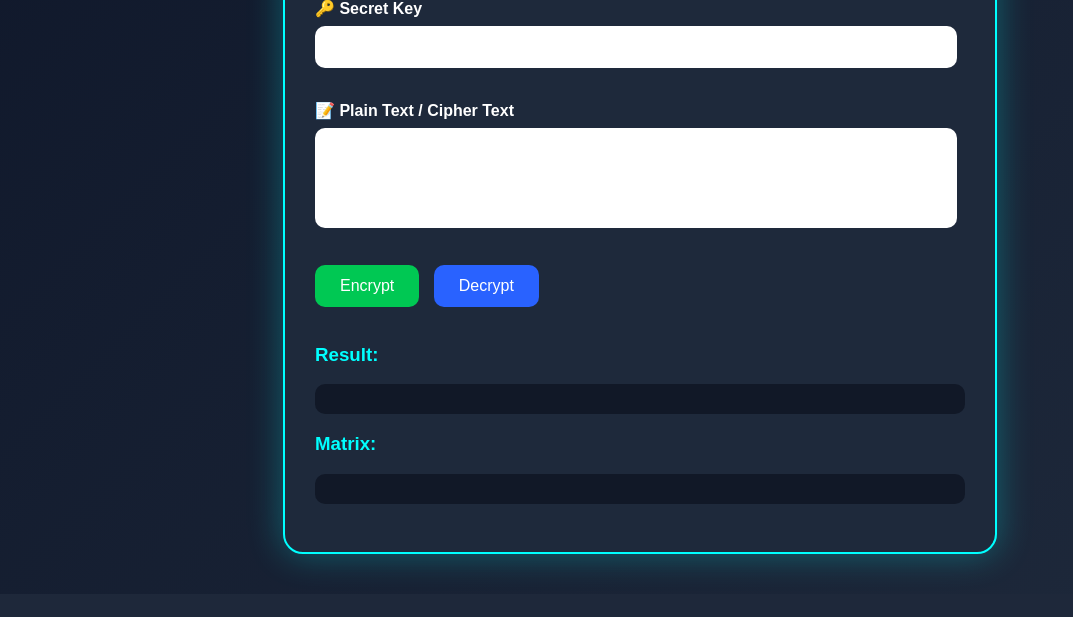
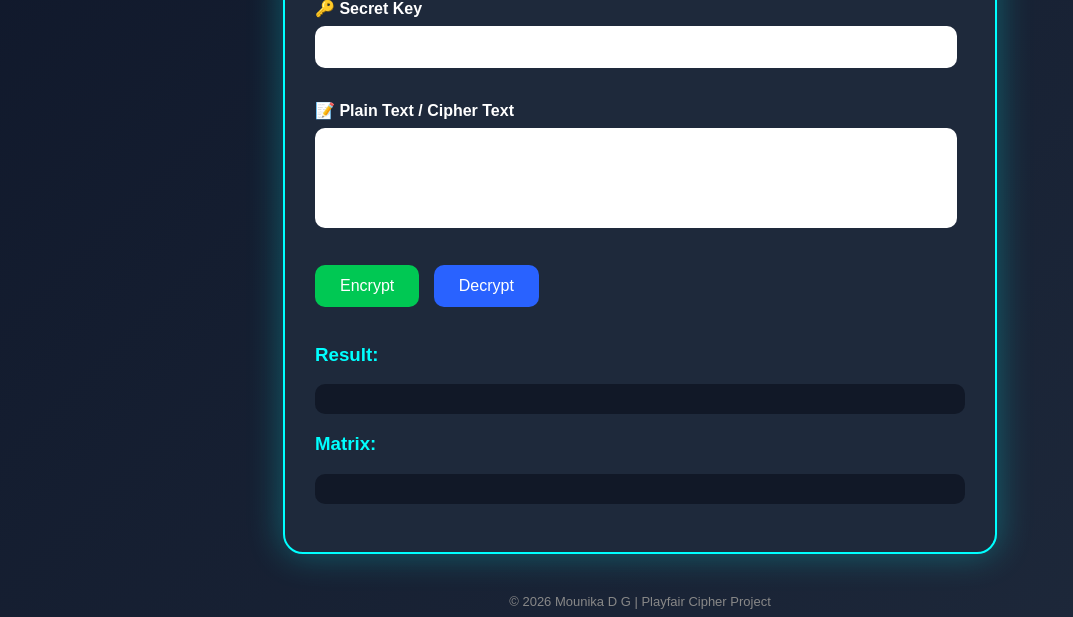
Before and after one commit to mounika11113/playfair-cipher, a Flask app: page / in a window 1280 px wide. Shown: the part 293-910 px from the top of the page, without its empty margins (0-1073 px from the left). Before the commit the page ends 860 px from the top, so only its background shows below. Run offline with Flask 3, Linux system fonts and the light colour scheme.

Commit message:
Added developer name

```diff
--- a/static/style.css
+++ b/static/style.css
@@ -84,3 +84,10 @@ pre{
     letter-spacing: 2px;
     overflow-x: auto;
 }
+
+footer{
+    text-align:center;
+    margin-top:30px;
+    color:#888;
+    font-size:13px;
+}
--- a/templates/index.html
+++ b/templates/index.html
@@ -34,7 +34,8 @@ Secure Encryption & Decryption System
     </form>
 
 </div>
-
-
 </body>
 </html>
+<footer>
+    © 2026 Mounika D G | Playfair Cipher Project
+</footer>
```
